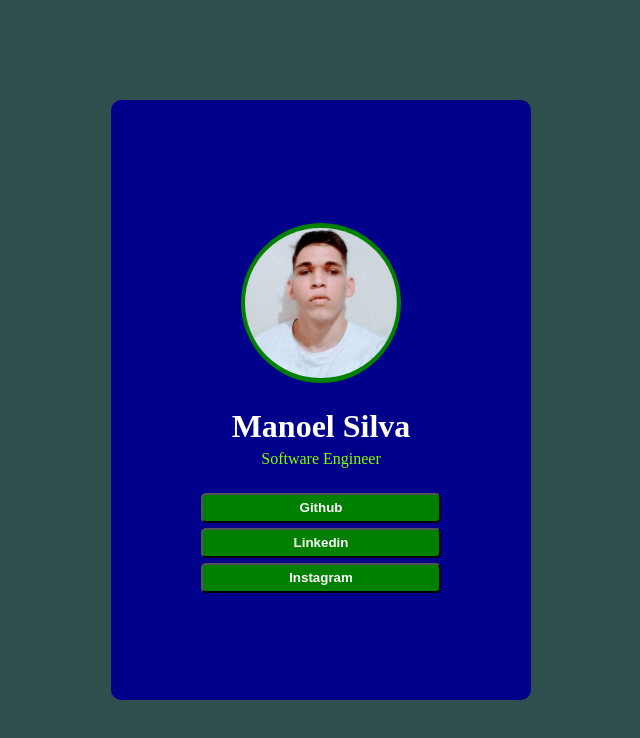
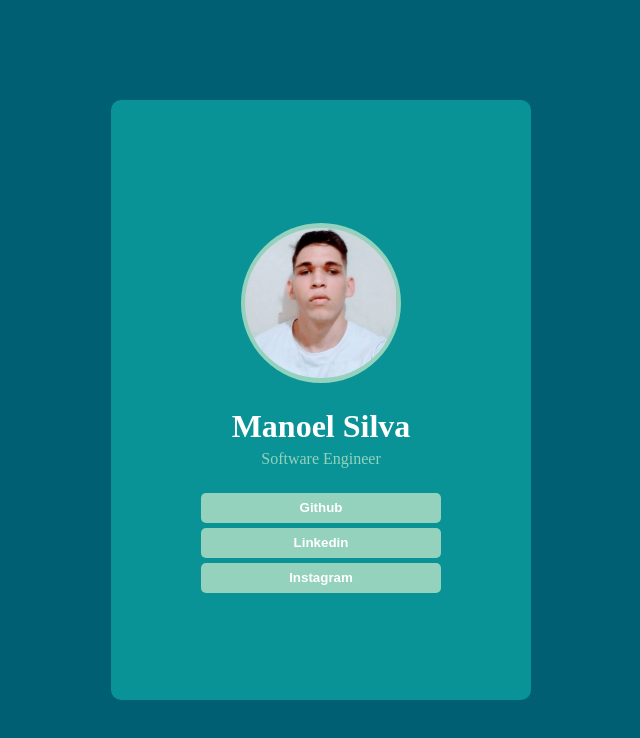
Before and after one commit to manoelvgsilva/social-links-profile-main, a plain HTML site: page index.html in a window 1280 px wide. Shown: the whole page, without its empty margins (319-959 px from the left). Drawn offline with Linux system fonts and the light colour scheme.

Commit message:
second commit

```diff
--- a/style.css
+++ b/style.css
@@ -5,7 +5,7 @@
 }
 
 body {
-    background-color: darkslategrey;
+    background-color: #005f73;
     display: flex;
     height: 100vh;
     align-items: center;
@@ -13,7 +13,7 @@ body {
 }
 
 .card-general {
-    background-color: darkblue;
+    background-color: #0a9396;
     display: flex;
     align-items: center;
     justify-content: center;
@@ -39,7 +39,7 @@ body {
     height: 160px;
     width: 160px;
     border-radius: 150px;
-    background-color: green;
+    background-color: #94d2bd;
     padding: 30px;
 }
 
@@ -59,7 +59,7 @@ img {
 }
 
 .info p {
-    color: chartreuse;
+    color: #94d2bd;
 }
 
 .nav {
@@ -76,7 +76,8 @@ img {
     height: 30px;
     width: 240px;
     border-radius: 5px;
-    background-color: green;
+    border: none;
+    background-color: #94d2bd;
     font-weight: bold;
 }
 
```
